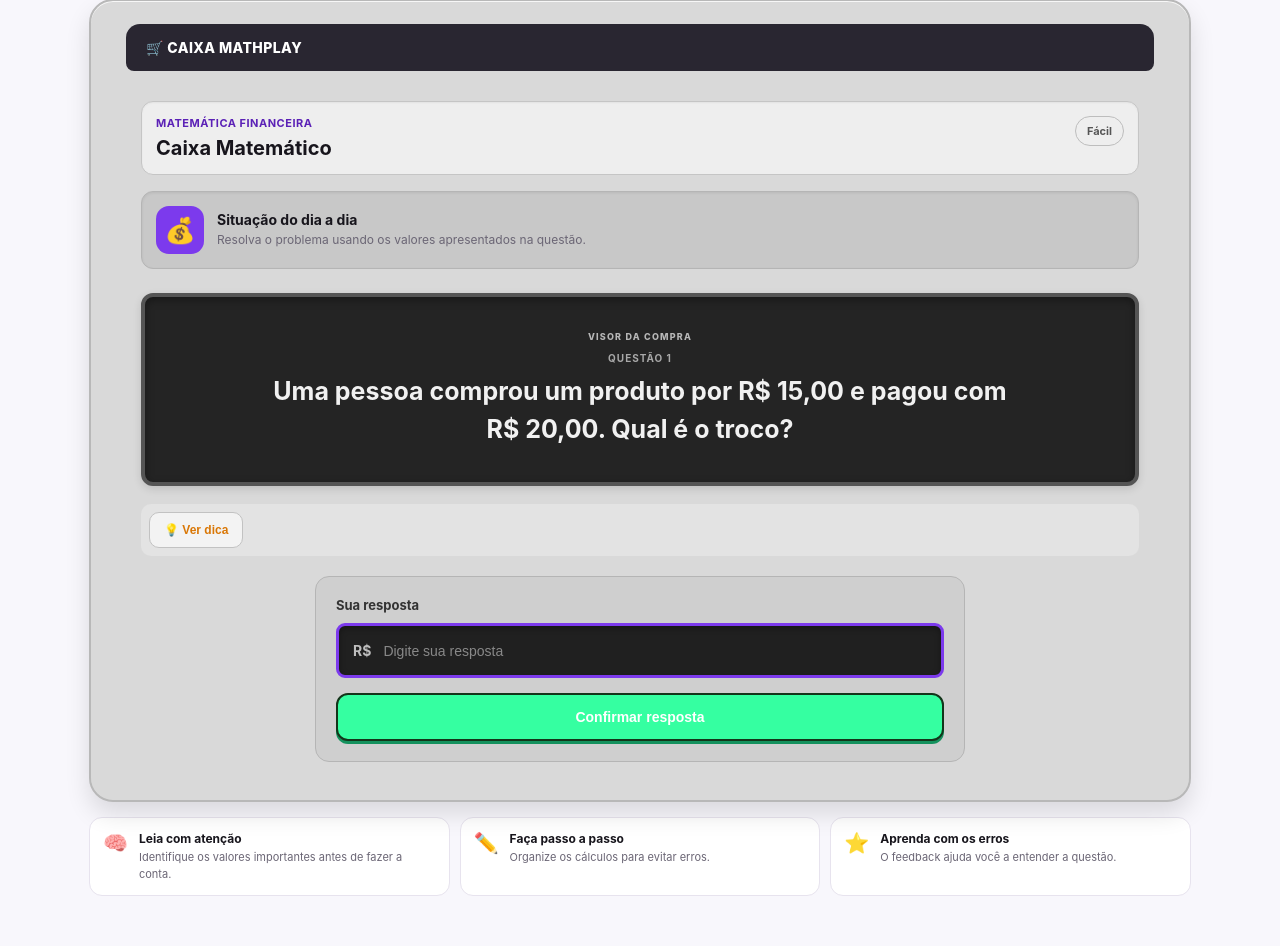
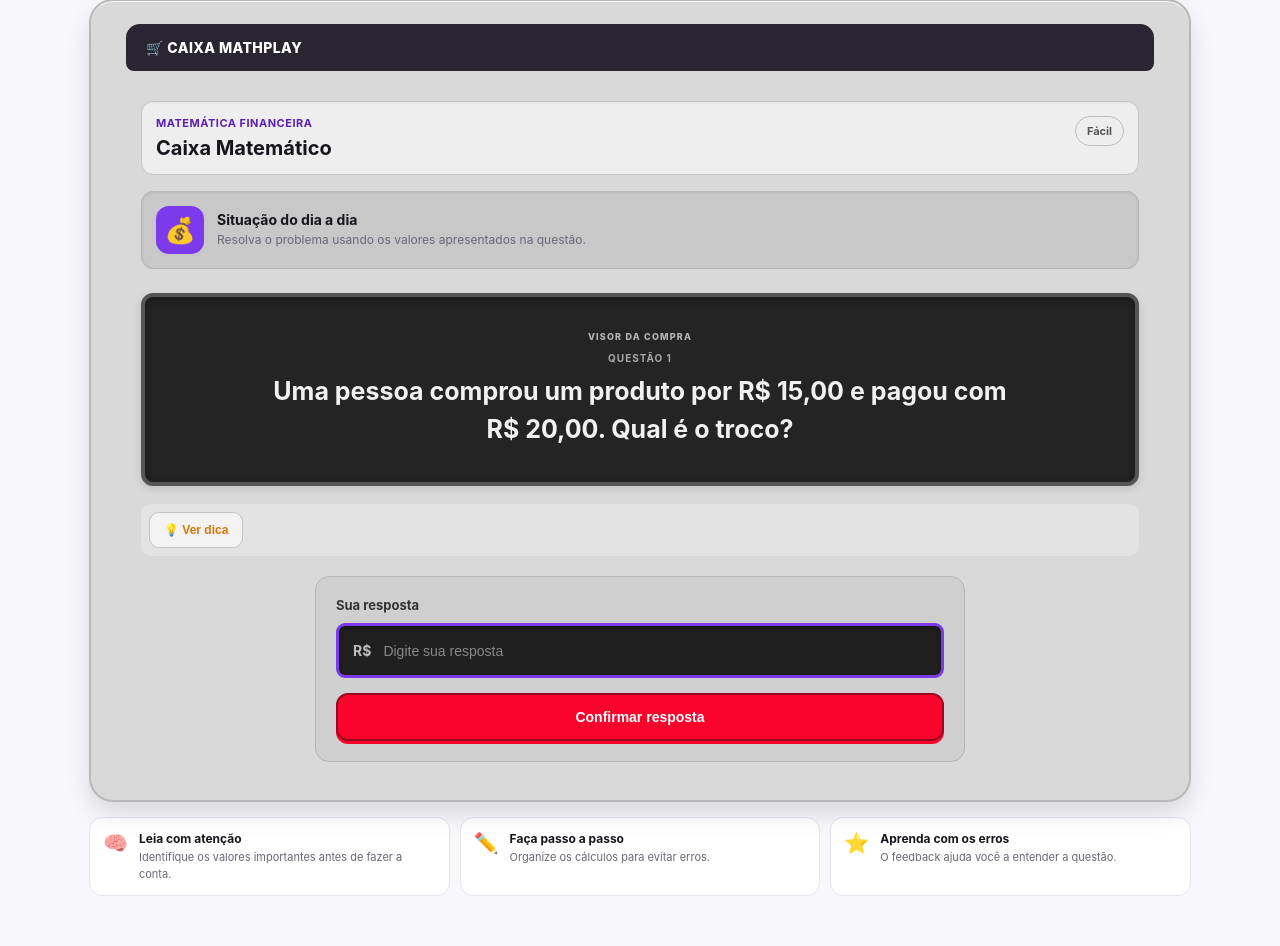
Before and after one commit to louenyrossi/TCC-final, a PHP site: page /jogos/caixa-matematico/index.php in a window 1280 px wide. Shown: the part 271-1217 px from the top of the page. Run offline with PHP 8.4, Linux system fonts and the light colour scheme; a user stored in the database is signed in; data comes from the database, SQL or seed files in the repository; data that the repository does not hold is empty.

Commit message:
botão vermelho

```diff
--- a/assets/css/caixa-matematico.css
+++ b/assets/css/caixa-matematico.css
@@ -996,14 +996,14 @@ body {
 ========================================================== */
 
 .answer-button {
-    background: #35ffa1;
-    border: 2px solid #13351a;
+    background: #f9032c;
+    border: 2px solid #9c071f;
     box-shadow:
-        0 3px 0 #14915d;
+        0 3px 0 #f9032c;
 }
 
 .answer-button:hover {
-    background: #096939;
+    background: #f9032c;
     transform: translateY(-1px);
 }
 
```
